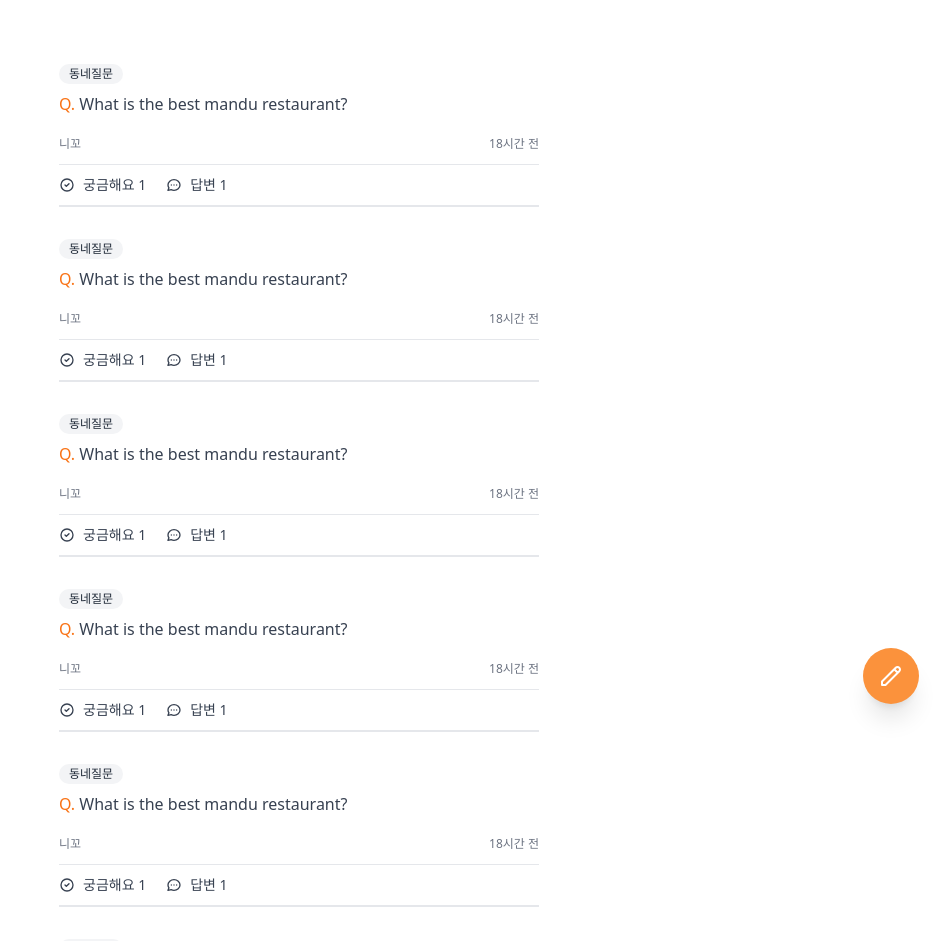
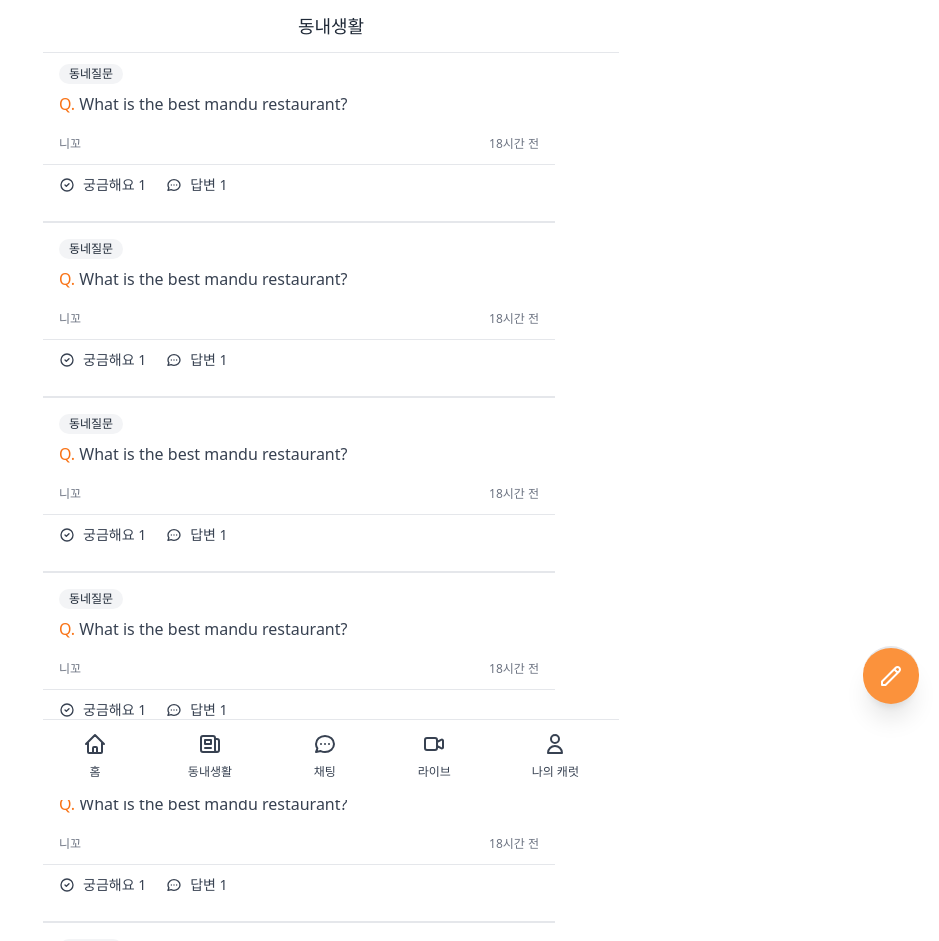
Before and after one commit to blkluv/next_carrot_market, a Next.js app: page /community in a window 1280 px wide. Shown: the top 941 px of the page, without its empty margins (341-1280 px from the left). Built offline with nearby package versions, Linux system fonts and the light colour scheme.

Commit message:
제일 바깥쪽에 Layout 컴포넌트로 감싸기

```diff
--- a/src/pages/community/index.tsx
+++ b/src/pages/community/index.tsx
@@ -1,22 +1,27 @@
 import type { NextPage } from "next";
+import Layout from "../../components/layout";
 
 const Community: NextPage = () => {
   return (
-    <div className="px-4 py-16 space-y-8">
+    <Layout hasTabBar title="동내생활">
+      <div className="space-y-4 divide-y-[2px]">
         {[1, 2, 3, 4, 5, 6].map((_, i) => (
-        <div key={i} className="flex flex-col items-start">
-          <span className="flex items-center px-2.5 py-0.5 rounded-full text-xs font-medium bg-gray-100 text-gray-800">
+          <div
+            key={i}
+            className="flex flex-col items-start pt-4 cursor-pointer"
+          >
+            <span className="flex ml-4 items-center px-2.5 py-0.5 rounded-full text-xs font-medium bg-gray-100 text-gray-800">
               동네질문
             </span>
-          <span className="mt-2 text-gray-700">
-            <span className="font-medium text-orange-500">Q.</span> What is the
-            best mandu restaurant?
-          </span>
-          <div className="flex items-center justify-between w-full mt-5 text-xs font-medium text-gray-500">
+            <div className="px-4 mt-2 text-gray-700">
+              <span className="font-medium text-orange-500">Q.</span> What is
+              the best mandu restaurant?
+            </div>
+            <div className="flex items-center justify-between w-full px-4 mt-5 text-xs font-medium text-gray-500">
               <span>니꼬</span>
               <span>18시간 전</span>
             </div>
-          <div className="flex space-x-5 mt-3 text-gray-700 py-2.5 border-t border-b-[2px] w-full">
+            <div className="flex px-4 space-x-5 mt-3 text-gray-700 py-2.5 border-t   w-full">
               <span className="flex items-center space-x-2 text-sm">
                 <svg
                   className="w-4 h-4"
@@ -71,6 +76,7 @@ const Community: NextPage = () => {
           </svg>
         </button>
       </div>
+    </Layout>
   );
 };
 
```
Lines whose indentation alone changed are shown as unchanged.
